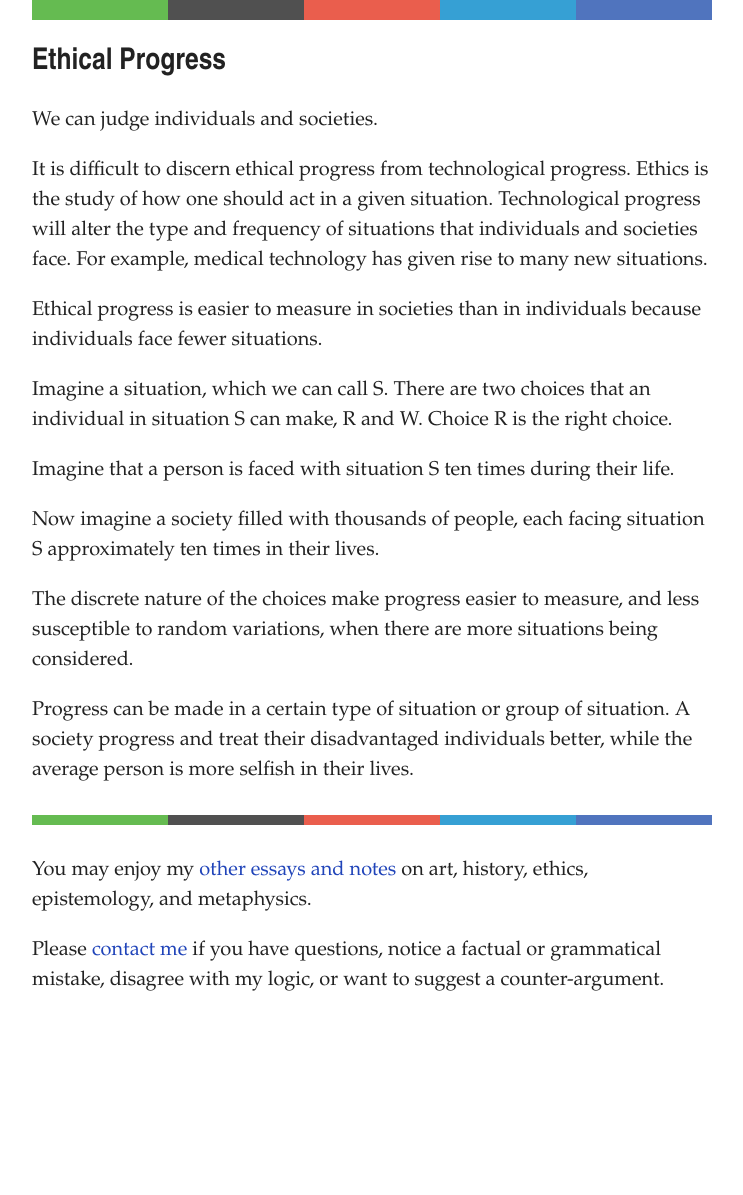
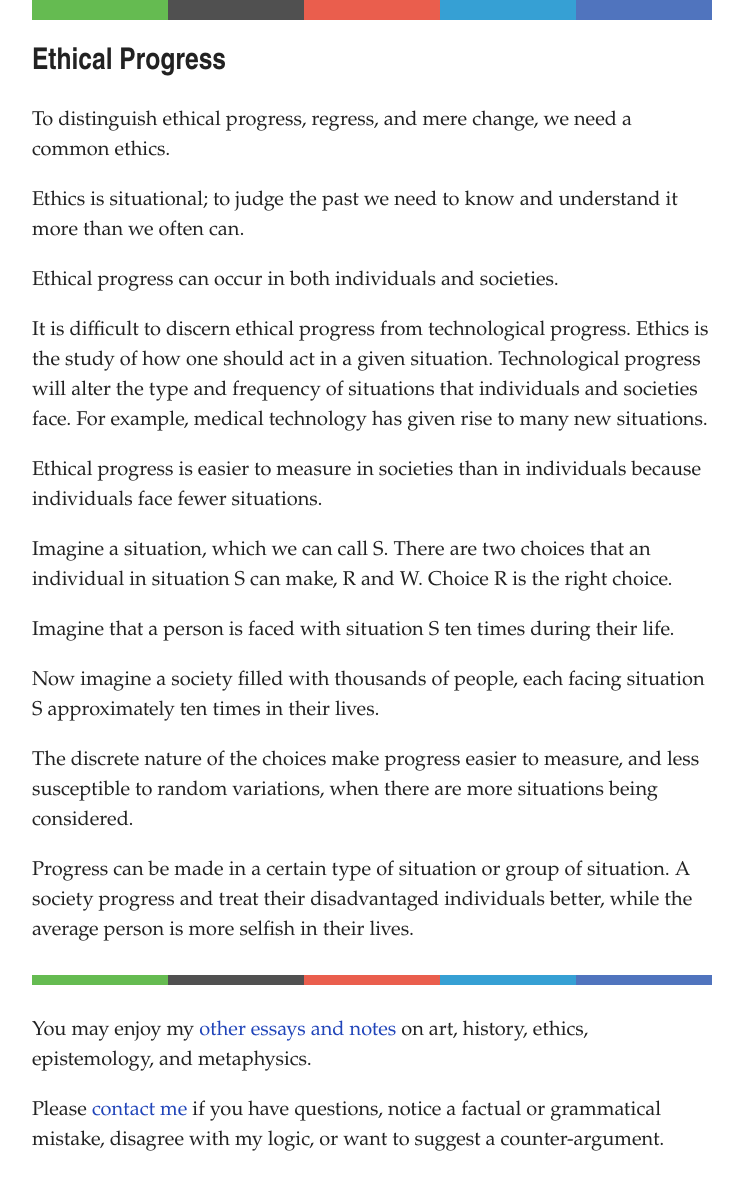
Before and after one commit to artsandmetaphysics/goodlifeodyssey, a Jekyll site: the page built from _essays/ethical-progress.md, in a window 1280 px wide. Shown: the whole page, without its empty margins (268-1011 px from the left). Built offline with Jekyll 4.4.1, drawn with Linux system fonts in a browser that asks for light colours; before the commit the page ends 1035 px from its top, so only the background shows below that.

Commit message:
Add more thoughts

```diff
--- a/_essays/ethical-progress.md
+++ b/_essays/ethical-progress.md
@@ -5,7 +5,11 @@ status: incomplete
 order: 3.1
 ---
 
-We can judge individuals and societies.
+To distinguish ethical progress, regress, and mere change, we need a common ethics.
+
+Ethics is situational; to judge the past we need to know and understand it more than we often can.
+
+Ethical progress can occur in both individuals and societies.
 
 It is difficult to discern ethical progress from technological progress.  Ethics is the study of how one should act in a given situation.  Technological progress will alter the type and frequency of situations that individuals and societies face.  For example, medical technology has given rise to many new situations.
 
```
